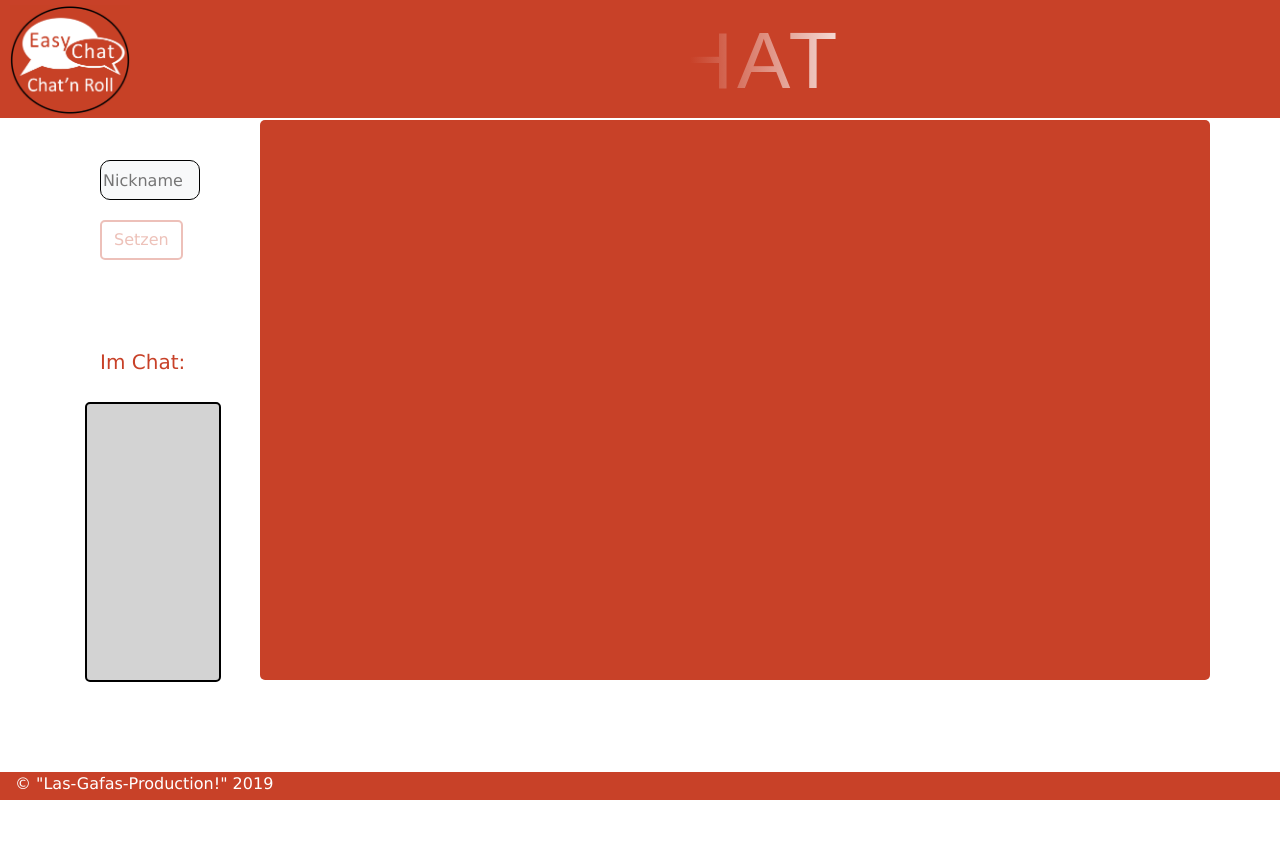
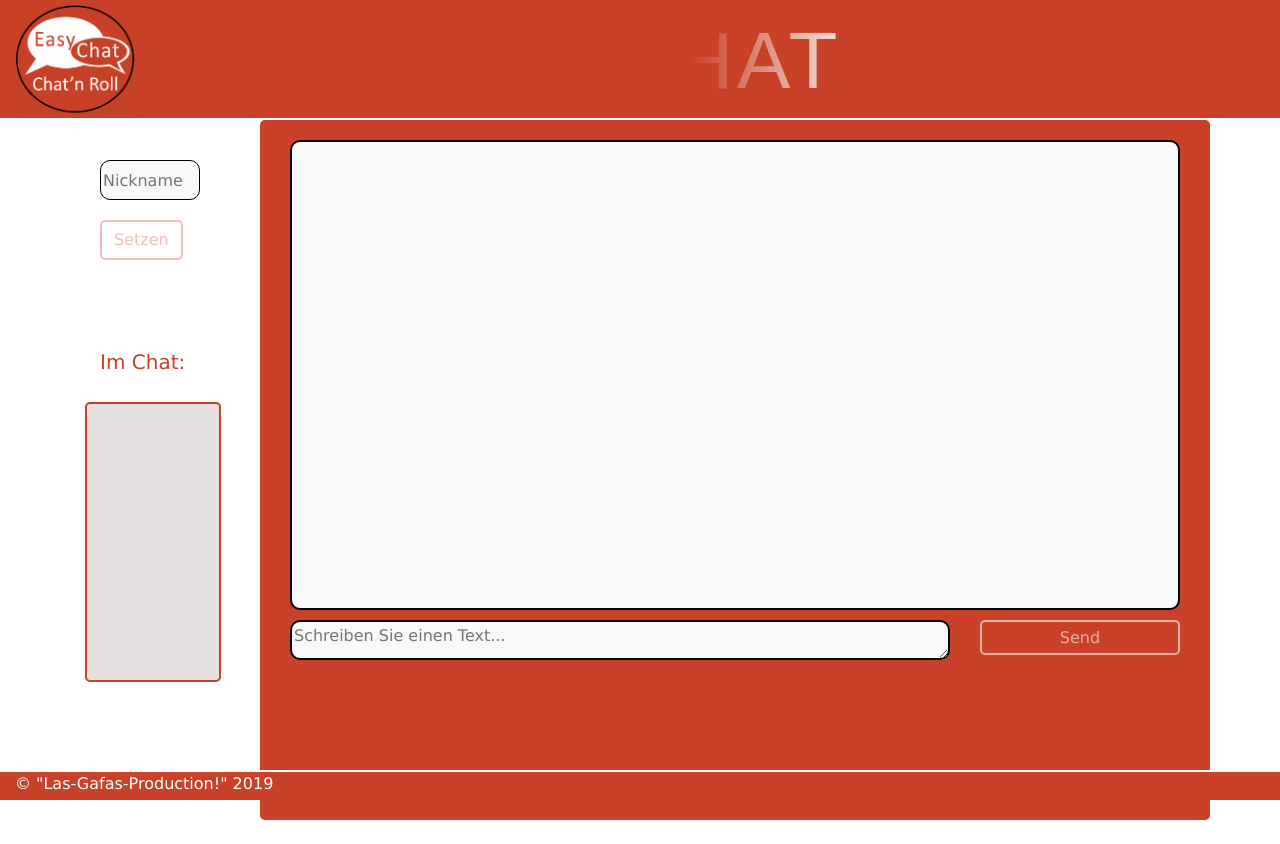
Before and after one commit to SWL1-LasGafas/esychat-lasgafas, an Angular app: page / in a window 1280 px wide. Before the commit the page ends 800 px from the top, so only its background shows below. Built offline with nearby package versions, Linux system fonts and the light colour scheme; a web font is replaced by a local one.

Commit message:
Stand 11.12.2019

```diff
--- a/src/app/chat-history/chat-history.component.css
+++ b/src/app/chat-history/chat-history.component.css
@@ -10,6 +10,7 @@
     background-color: #f8f9fa;
     font-family: Verdana, Geneva, Tahoma, sans-serif;
     width: 100%;
+    min-height: 470px;
     max-height: 470px;
     overflow-x: scroll;
     color: black;
@@ -162,7 +163,55 @@
     background: #C84128;
   }
 
-  @media (max-width: 400px) {
+  @media (min-height: 800px) {
+
+    #myForm {
+        position: relative;
+        box-sizing: border-box;
+        color: black;
+        background-color: #f8f9fa;
+        font-family: Verdana, Geneva, Tahoma, sans-serif;
+        width: 100%;
+        max-height: 600px;
+        overflow-x: scroll;
+        color: black;
+        border: 2px solid black;
+        border-radius: 10px;
+    }
+}
+
+@media (min-height: 1000px) {
+
+    #myForm {
+        position: relative;
+        box-sizing: border-box;
+        color: black;
+        background-color: #f8f9fa;
+        font-family: Verdana, Geneva, Tahoma, sans-serif;
+        width: 100%;
+        max-height: 730px;
+        overflow-x: scroll;
+        color: black;
+        border: 2px solid black;
+        border-radius: 10px;
+    }
+}
+
+@media (max-width: 400px) {
+    #myForm {
+        position: relative;
+        box-sizing: border-box;
+        color: black;
+        background-color: #f8f9fa;
+        font-family: Verdana, Geneva, Tahoma, sans-serif;
+        width: 100%;
+        max-height: 450px;
+        overflow-x: scroll;
+        color: black;
+        border: 2px solid black;
+        border-radius: 10px;
+    }
+
     .myNick {
         margin-right: 20px;
         text-decoration:bold;
@@ -280,4 +329,4 @@
         padding-bottom: 3px;
         max-width: 60%;
     }
-  }
+}
--- a/src/app/header/header.component.css
+++ b/src/app/header/header.component.css
@@ -1,6 +1,8 @@
 
-.container-fluid {
-    position: relative;
+.header {
+    position: -webkit-sticky;
+    position: sticky;
+    top: 0px;
     height: 120px;
     width: 100%;
     margin: 0;
@@ -10,15 +12,15 @@
     align-items: center;
     background-color: rgba(200, 65, 40, 1);
     border-bottom: 2px solid white;
+    z-index: 1;
 }
 
 #logo {
-
-    position: fixed;
-    top: 5px;
-    left: 10px;
+    position: -webkit-sticky;
+    position: sticky;
+    top: 0px;
+    left: 15px;
     float: left;
-
     width: 120px;
     height: 110px;
 }
--- a/src/app/header/header.component.html
+++ b/src/app/header/header.component.html
@@ -8,11 +8,17 @@
             <a href="/"><img id="logo" src="assets/images/LogoEasyChat.jpg" alt="Logo" /></a>
          </div>
 
+      </div>
+
+      <div class="row">
+
          <div class="col-xs-0 col-sm-8 col-lg-8 col-xl-8">
             <p class="font-effect-fire-animation">EasyChat</p>
          </div>
 
       </div>
+
+
    </div>
 
 </div>
--- a/src/app/main/main.component.css
+++ b/src/app/main/main.component.css
@@ -1,8 +1,8 @@
 
-.container-fluid {
+.chatarea {
 
-    position: fixed;
-    top: 130px;
+    position: relative;
+    top: 0px;
 
     font-family: Verdana, Geneva, Tahoma, sans-serif;
 
@@ -34,11 +34,50 @@
 
 #errorMessage {
     position: fixed;
-    top: 270px;
+    top: 155px;
+    left: 20px;
     max-width: 120px;
     color: rgba(200, 65, 40, 1);
-    font-size: 15px;
+    font-size: 12px;
     word-wrap: break-word;
+}
+
+#footertext {
+    position: -webkit-sticky;
+    position: sticky;
+    bottom: 0px;
+}
+
+@media (min-height: 800px) {
+
+    #mainchatbereich {
+        position: relative;
+        box-sizing: border-box;
+        top: 0px;
+        width: 100%;
+        height: 700px;
+        max-height: 750px;
+        color: white;
+        font-family: Verdana, Geneva, Tahoma, sans-serif;
+        background-color: rgba(200, 65, 40, 1);
+        border-radius: 5px;
+    }
+}
+
+@media (min-height: 1000px) {
+
+    #mainchatbereich {
+        position: relative;
+        box-sizing: border-box;
+        top: 0px;
+        width: 100%;
+        height: 850px;
+        max-height: 900px;
+        color: white;
+        font-family: Verdana, Geneva, Tahoma, sans-serif;
+        background-color: rgba(200, 65, 40, 1);
+        border-radius: 5px;
+    }
 }
 
 @media (max-width: 400px) {
@@ -53,12 +92,13 @@
 
     #errorMessage {
         position: fixed;
-        top: 20px;
-        float: right;
-        right: 20px;
+        top: 30px;
+        left: 280px;
+        width: 60px;
         max-width: 80px;
+        z-index: 1;
         color: white;
-        font-size: 15px;
+        font-size: 10px;
         word-wrap: break-word;
     }
 }
--- a/src/app/main/main.component.html
+++ b/src/app/main/main.component.html
@@ -13,7 +13,7 @@
 
                 <div id="mainchatbereich" class="col-xs-12 col-sm-9 col-lg-10 col-xl-10" style="white-space: pre-line">
 
-                    <span [hidden]="!nickSet">
+                    <span>
                         <app-chat-history [chatHistory]="msgObj" (nickListChange)="nickListSend($event)"></app-chat-history>
                         <app-chat-bar [(chatMessage)]="messageText" (chatMessageChange)="chatMsg($event)">
                         </app-chat-bar>
@@ -22,6 +22,11 @@
                 </div>
 
             </div>
+            <div class="row">
+                    <div id="footertext" class="col-12">
+                            &nbsp;
+                    </div>
+                </div>
         </div>
 
     </div>
--- a/src/app/nick-list/nick-list.component.css
+++ b/src/app/nick-list/nick-list.component.css
@@ -1,14 +1,59 @@
+h1 {
+    position: relative;
+    top: 230px;
+    font-size: 20px;
+    color: rgba(200, 65, 40, 1);
+}
+
 .nickList {
     position: relative;
     color: black;
-    background-color: lightgray;
-    border: 2px solid black;
+    background-color: #e6e0e0;
+    border: 2px solid rgb(200, 65, 40);
     border-radius: 5px;
     overflow-y:auto;
     overflow-x:clip;
     top: 250px;
     width: 85%;
     height: 280px;
+}
+
+/* Rote scrollbar */
+/* width */
+::-webkit-scrollbar {
+    width: 20px;
+  }
+
+  /* Track */
+  ::-webkit-scrollbar-track {
+    box-shadow: inset 0 0 5px grey;
+    border-radius: 10px;
+  }
+
+  /* Handle */
+  ::-webkit-scrollbar-thumb {
+    background: #C84128;
+    border-radius: 10px;
+  }
+
+  /* Handle on hover */
+  ::-webkit-scrollbar-thumb:hover {
+    background: #C84128;
+  }
+
+@media (max-height: 650px) {
+    .nickList {
+        position: fixed;
+        top: 350px;
+        width: 85%;
+        max-width: 100px;
+        height: 150px;
+    }
+
+    h1 {
+        position: fixed;
+        top: 320px;
+    }
 }
 
 @media (max-width: 400px) {
@@ -19,4 +64,12 @@
         width: 45%;
         left: 50%;
     }
+
+    h1 {
+        position: fixed;
+        left: 50%;
+        top: 120px;
+        font-size: 20px;
+        color: rgba(200, 65, 40, 1);
+    }
 }
--- a/src/app/nick-list/nick-list.component.html
+++ b/src/app/nick-list/nick-list.component.html
@@ -1,4 +1,11 @@
 <div class="container">
+
+    <div class="row">
+        <div id="chatroom" class="col-12">
+            <h1>Im Chat:</h1>
+        </div>
+    </div>
+
     <div class="row">
         <div class="nickList">
             <ul class="list-group overflow-auto" id="nickList" #scrollMe [scrollTop]="scrollMe.scrollHeight">
--- a/src/app/nick-list/nick-list.component.ts
+++ b/src/app/nick-list/nick-list.component.ts
@@ -1,6 +1,7 @@
 import { Component, OnInit, Input } from '@angular/core';
 import { Nickname } from '../nickname'
 import { NicklistService } from '../nicklist.service';
+import { ConfigurationService } from '../configuration.service';
 import { stringify } from 'querystring'; // Wohl jetzt überflüssig, weil nicht mehr mit <string> gearbeitet wird
 
 
@@ -11,7 +12,7 @@ import { stringify } from 'querystring'; // Wohl jetzt überflüssig, weil nicht
 })
 export class NickListComponent implements OnInit {
 
-  constructor(public nService: NicklistService) { }
+  constructor(public nService: NicklistService, public cService: ConfigurationService) { }
 
   activeNicks: String[] = [];
   activeNicksArray: Nickname[] = [];
@@ -19,7 +20,7 @@ export class NickListComponent implements OnInit {
   ngOnInit() {
     setInterval(() => {
       this.updateNicks();
-    }, 5000); // Polling
+    }, this.cService.historyPolling); // Polling. Gleicher Wert wie chat-history
   }
 
   updateNicks()
--- a/src/app/nick-name/nick-name.component.css
+++ b/src/app/nick-name/nick-name.component.css
@@ -32,13 +32,6 @@
     border: 2px solid rgba(200, 65, 40, 0.5);
 }
 
-h1 {
-    position: relative;
-    top: 230px;
-    font-size: 20px;
-    color: rgba(200, 65, 40, 1);
-}
-
 @media (max-width: 400px) {
 
     #inputNickname {
@@ -65,14 +58,6 @@ h1 {
         float: left;
     }
 
-    h1 {
-        position: fixed;
-        left: 50%;
-        top: 120px;
-        font-size: 20px;
-        color: rgba(200, 65, 40, 1);
-    }
-
     #chatuser {
         position: fixed;
         left: 50%;
--- a/src/app/nick-name/nick-name.component.html
+++ b/src/app/nick-name/nick-name.component.html
@@ -1,4 +1,4 @@
-<div class="container-fluid">
+<div class="container">
 
     <div class="row">
         <div class="col-12">
@@ -11,9 +11,5 @@
         </div>
     </div>
 
-    <div class="row">
-        <div id="chatroom" class="col-12">
-            <h1>Im Chat:</h1>
-        </div>
-    </div>
+
 </div>
```
Lines whose indentation alone changed are shown as unchanged.
